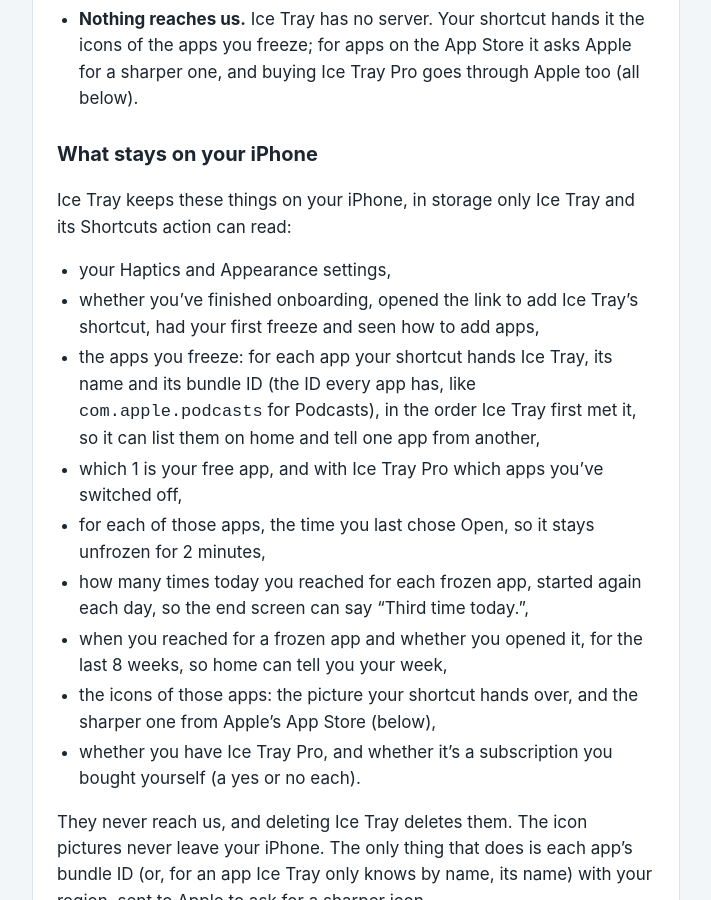
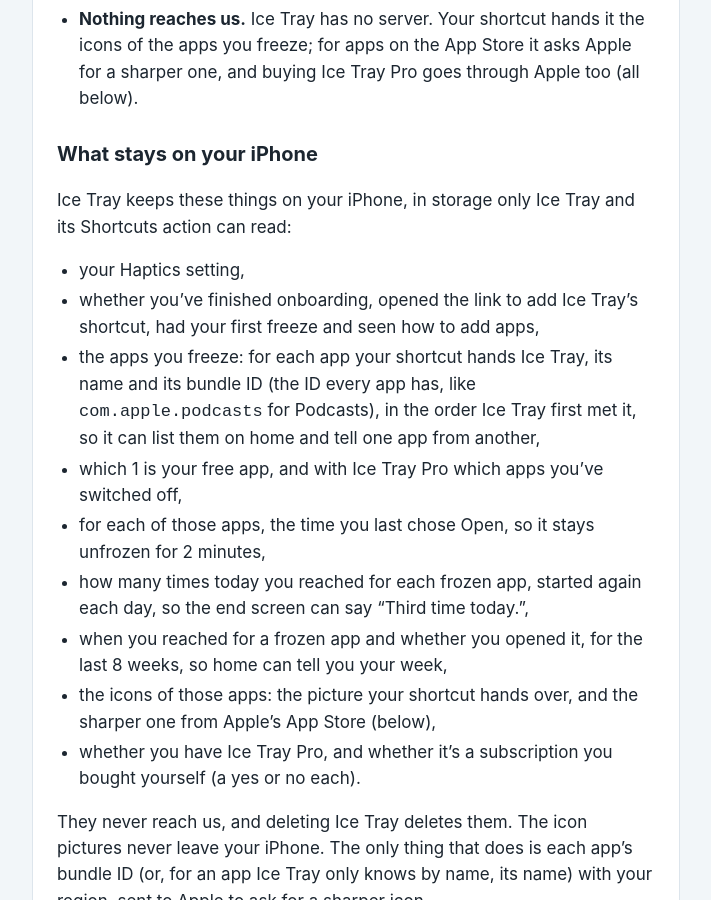
Before and after one commit to AppHazard-Studios/ice-tray-site, a Jekyll site: the page built from privacy.md, in a window 1280 px wide and 900 px high, scrolled down 368 px. Shown: the whole window, without its empty margins (284-995 px from the left). Built offline with Jekyll 4.4.1, drawn with Linux system fonts in a browser that asks for light colours.

Commit message:
Privacy: no Appearance setting any more (the app follows the phone's Light or Dark)
Co-Authored-By: Claude Opus 5.5 <noreply@anthropic.com>

```diff
--- a/privacy.md
+++ b/privacy.md
@@ -19,7 +19,7 @@ Ice Tray is an iPhone app made by AppHazard Studios ("we"). **Ice Tray doesn't c
 
 Ice Tray keeps these things on your iPhone, in storage only Ice Tray and its Shortcuts action can read:
 
-- your Haptics and Appearance settings,
+- your Haptics setting,
 - whether you've finished onboarding, opened the link to add Ice Tray's shortcut, had your first freeze and seen how
   to add apps,
 - the apps you freeze: for each app your shortcut hands Ice Tray, its name and its bundle ID (the ID every app has,
```
